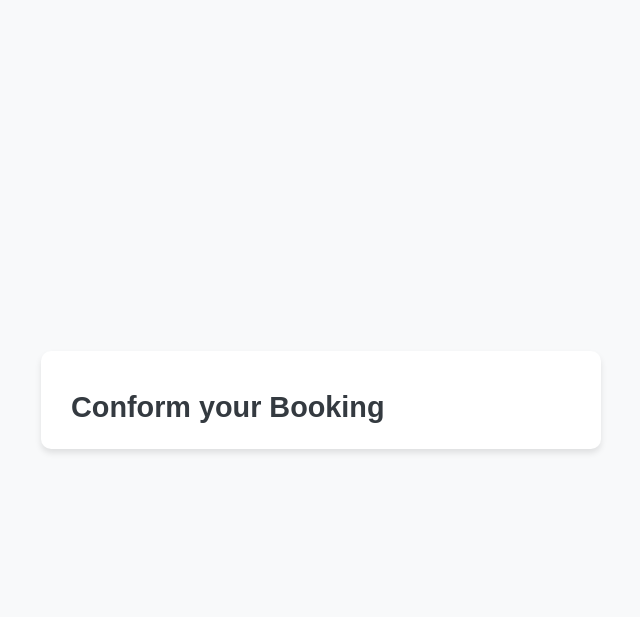
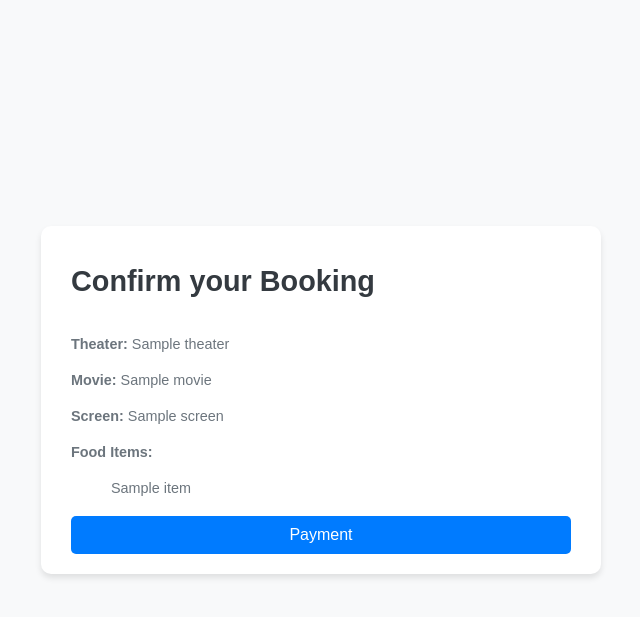
Before and after one commit to nishant-sheoran/CineAura-2.0, a Flask app: template templates/confirmBooking.html in a window 1280 px wide. Shown: the top 617 px of the page, without its empty margins (319-959 px from the left). Run offline with Flask 3, Linux system fonts and the light colour scheme; the template is opened without the code that fills it: most values are stand-ins (such as "Sample title", 1, 10 or a date in 2020).

Commit message:
sort confirmBooking

```diff
--- a/app.py
+++ b/app.py
@@ -16,7 +16,6 @@ def book_tickets():
         session['theater'] = request.form.get("theater")
         session['movie'] = request.form.get("movie")
         session['screen'] = request.form.get("screen")
-        flash("Tickets confirmed! Add details for payment or other preferences.")
         return redirect(url_for("select_beverages"))
 
     return render_template("bookTickets.html")
@@ -25,23 +24,20 @@ def book_tickets():
 @app.route("/select_beverages", methods=['GET','POST'])
 def select_beverages() :
     if request.method == 'POST':
-        food_items = []
-        if request.form.get("popcorn") == 'yes' :
-            food_items.append('popcorn')
-        if request.form.get("sandwich") == 'yes':
-            food_items.append('sandwich')
-        session[food_items] = food_items
-        flash("Conform your booking !!")
+        food_items = request.form.getlist('foodandbeverages')
+        session['food_items'] = food_items
         return redirect("confirm_booking")
     return render_template("selectBeverages.html")
 
 #confirm booking
 @app.route("/confirm_booking" , methods = ['GET', 'POST'])
 def confirm_booking ():
-    theater = session.get('theater', 'Not Selected')
-    movie = session.get('movie', 'Not Selected')
-    screen = session.get('screen','Not Selected')
-    food_items = session.get('food_items', [] )
+    if request.method == 'POST':
+        theater = session.get('theater', 'Not Selected')
+        movie = session.get('movie', 'Not Selected')
+        screen = session.get('screen','Not Selected')
+        food_items = session.get('food_items', [] )
+        return redirect("payment")
 
     return render_template('confirmBooking.html',
         theater = theater,
@@ -50,6 +46,11 @@ def confirm_booking ():
         food_items = food_items
     )
 
+#payment
+@app.route("/payment", methods = ['GET','POST'])
+def payment():
+    screen = session.get('screen','Not Selected')
+    return render_template('payment.html')
 
 if __name__ == "__main__" :
     app.run(debug=True)
--- a/templates/confirmBooking.html
+++ b/templates/confirmBooking.html
@@ -8,8 +8,24 @@
 </head>
 <body>
     <div class="container">
-        <h1>Conform your Booking </h1>
+        <h1>Confirm your Booking</h1>
+        <br>
+        <p><strong>Theater:</strong> {{ theater }}</p>
+        <p><strong>Movie:</strong> {{ movie }}</p>
+        <p><strong>Screen:</strong> {{ screen }}</p>
+        <p><strong>Food Items:</strong>
+            {% if food_items %}
+                <ul>
+                    {% for item in food_items %}
+                        <p>{{item}}</p>
+                    {% endfor %}
+                </ul>
+            {% else %}
+                <p>None Selected</p>
+            {% endif %}
+        </p>
 
+        <button type="submit">Payment</button>
     </div>
 </body>
 </html>
--- a/templates/selectBeverages.html
+++ b/templates/selectBeverages.html
@@ -8,9 +8,7 @@
 </head>
 <body>
     <div class="container">
-        <h1>
-            <p>Select your Food and Beverages below</p>
-        </h1>
+        <h1> Select your Food and Beverages below</h1>
         <form method='POST' action="{{url_for('select_beverages')}}">
             <div class="food-options">
                 <label>
@@ -18,7 +16,7 @@
                     <div class="food-option">Popcorn</div>
                 </label>
                 <label>
-                    <input type="checkbox" name="foodandbeverages" value="sandwitch">
+                    <input type="checkbox" name="foodandbeverages" value="sandwich">
                     <div class="food-option">Sandwich</div>
                 </label>
             </div>
```
Also changed, not shown: templates/payment.html (added, +12 -0 lines), static/js/script.js (added).
